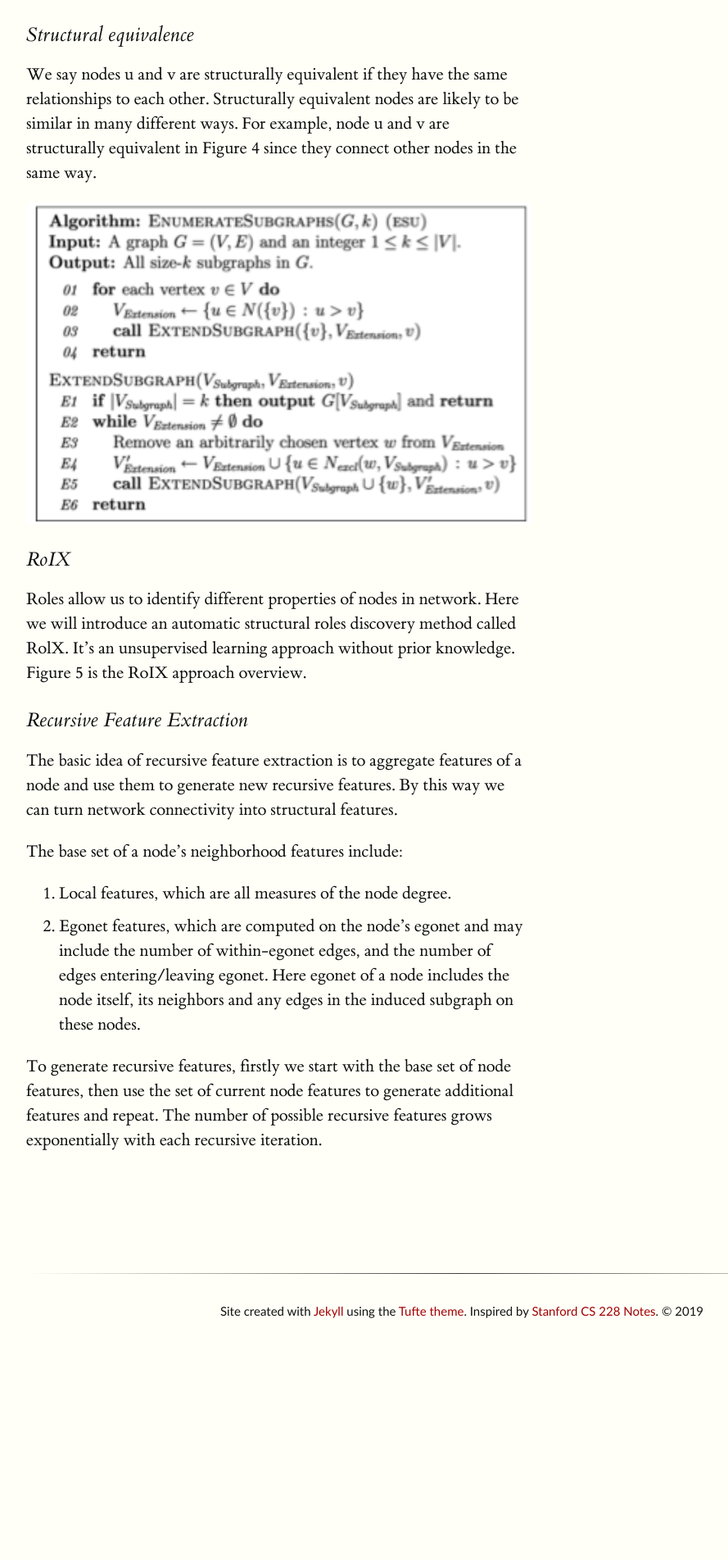
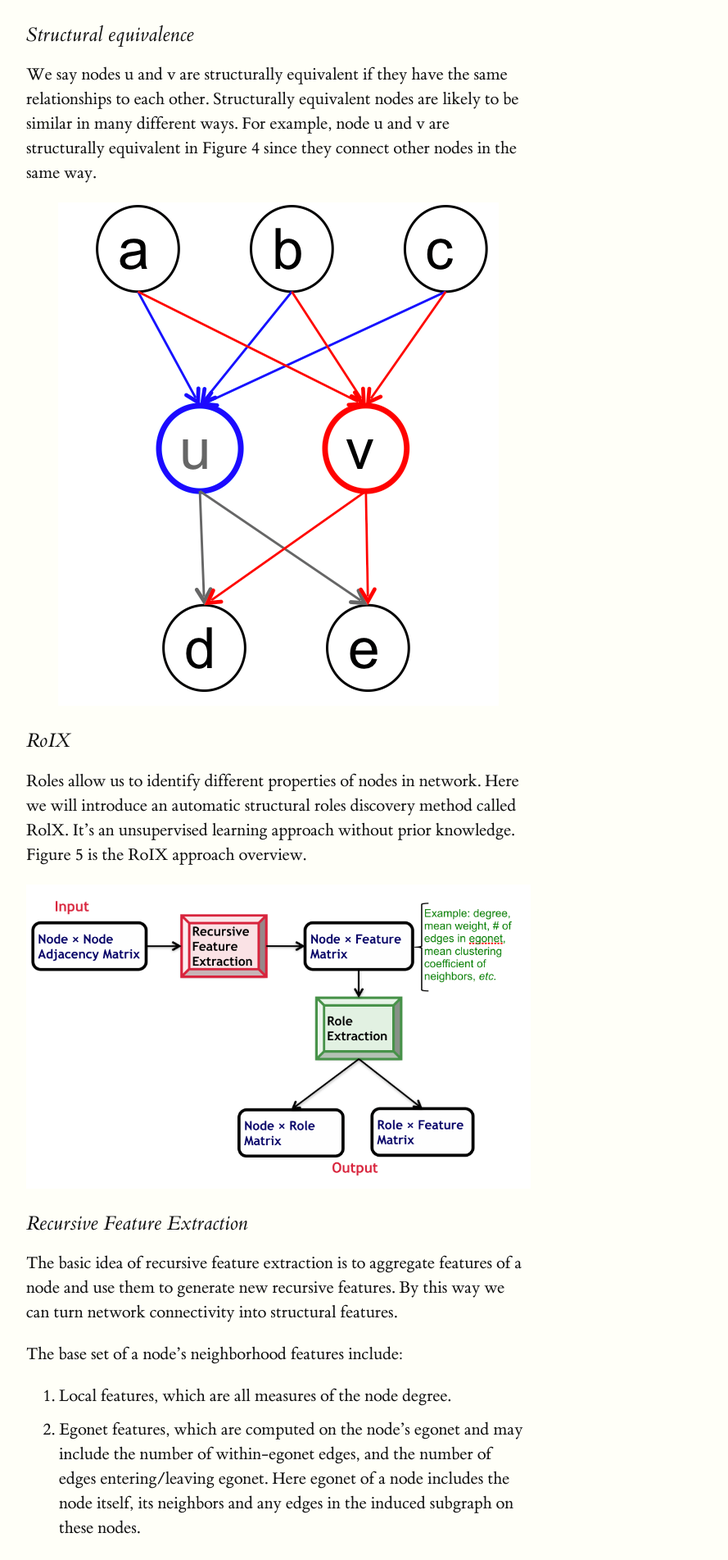
Before and after one commit to snap-stanford/cs224w-notes, a Jekyll site: the page built from preliminaries/motifs-and-structral-roles_lecture.md, in a window 1280 px wide. Shown: the part 3989-5892 px from the top of the page at 82% size, without its empty margins (128-1017 px from the left). Built offline with Jekyll 4.4.1, drawn with Linux system fonts in a browser that asks for light colours; our own code applies the rules of GitHub Pages for plain Markdown files; formulas are drawn with MathJax 3; before the commit the page ends 5612 px from its top, so only the background shows below that.

Commit message:
Update motifs-and-structral-roles_lecture.md

```diff
--- a/preliminaries/motifs-and-structral-roles_lecture.md
+++ b/preliminaries/motifs-and-structral-roles_lecture.md
@@ -59,11 +59,12 @@ We can consider roles as functions of nodes in a network which can be measured b
 ### Structural equivalence
 We say nodes u and v are structurally equivalent if they have the same relationships to each other. Structurally equivalent nodes are likely to be similar in many different ways. For example, node u and v are structurally equivalent in Figure 4 since they connect other nodes in the same way.
 
-![Figure 4](../assets/img/Exact_Subgraph_Enumeration.png?style=centerme)
+![Figure 4](../assets/img/structurally_equivalent.png?style=centerme)
 
 ### RoIX
 Roles allow us to identify different properties of nodes in network. Here we will introduce an automatic structural roles discovery method called RolX. It's an unsupervised learning approach without prior knowledge. Figure 5 is the RoIX approach overview.
 
+![Figure 5](../assets/img/RoIX.png?style=centerme)
 
 ### Recursive Feature Extraction
 The basic idea of recursive feature extraction is to aggregate features of a node and use them to generate new recursive features. By this way we can turn network connectivity into structural features.
```
